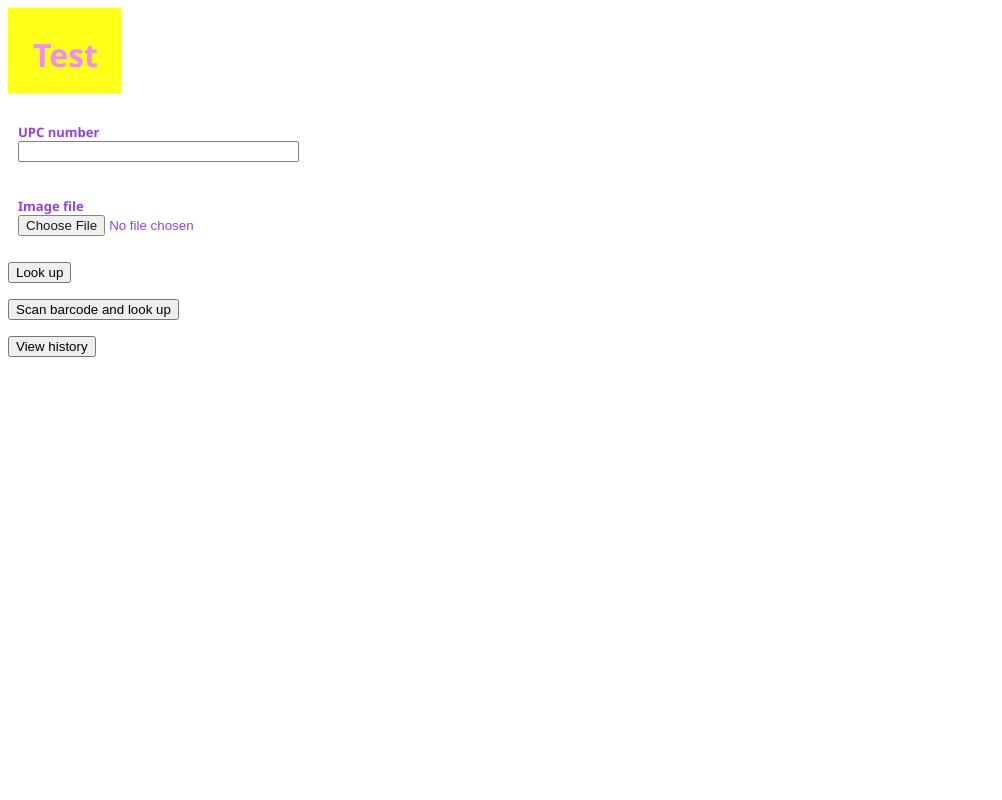
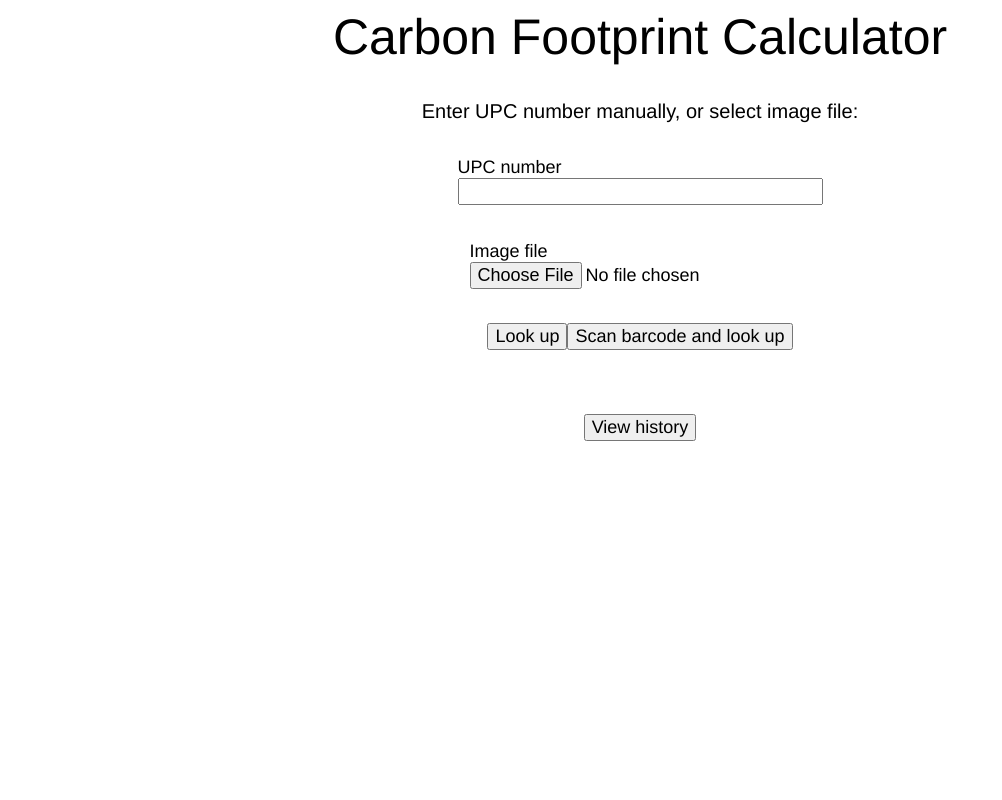
Before and after one commit to BlueFish6543/carbon-calculator, a Flask app: page / in a window 1280 px wide. Shown: the whole page, without its empty margins (0-1002 px from the left). Run offline with Flask 2, Linux system fonts and the light colour scheme; parts of the project's set-up code (start-up, migrations or seed data) failed here and were passed over; some libraries are stand-ins or nearby versions.

Commit message:
Improve CSS

```diff
--- a/static/styles/index.css
+++ b/static/styles/index.css
@@ -1,32 +1,55 @@
+html, body, input, button {
+    font-family: 'Helvetica Neue', 'Helevetica', 'Arial', 'sans-serif';
+}
+
 h1 {
-
-    padding:25px;
-    /* border: 2px solid black; */
-    background-color: yellow;
-    font-family: 'Segoe UI';
-    height: 35px;
-    width: 5%;
-    opacity: .9;
-    margin-bottom: 20px;
-    color: violet;
+    font-weight: lighter;
+    font-size: 50;
 }
 
 h2 {
-    /* border: 2px solid black; */
-    font-family: 'Segoe UI';
-    font-size: small;
-    font-weight: bold;
-    /* height: 10px; */
-    width: 50%;
-    opacity: .9;
-    margin-bottom: 15px;
-    padding: 10px;
-    color: blueviolet;
-
+    font-weight: lighter;
+    font-size: 20;
 }
 
-p {
-    font-family: 'Segoe UI';
-    text-align: left;
-    color: blue;
+h3 {
+    font-weight: lighter;
+    font-size: 18;
 }
+
+.subtitle {
+    font-weight: lighter;
+    font-size: 35;
+}
+
+input, button {
+    font-size: 18
+}
+
+.flex {
+    display: -webkit-box;
+    display: -webkit-flex;
+    display: -ms-flexbox;
+    display: flex; }
+
+.flex-row {
+    -webkit-box-orient: horizontal;
+    -webkit-box-direction: normal;
+    -webkit-flex-direction: row;
+        -ms-flex-direction: row;
+            flex-direction: row; }
+
+.flex-center {
+    -webkit-box-pack: center;
+    -webkit-justify-content: center;
+        -ms-flex-pack: center;
+            justify-content: center; }
+
+table {
+    border-collapse: collapse;
+}
+
+th, td {
+    border: 1px solid #000000;
+    font-size: 18;
+}
--- a/templates/index.html
+++ b/templates/index.html
@@ -1,24 +1,33 @@
 <head>
-    <h1>Test</h1>
+    <h1 class="flex flex-row flex-center">Carbon Footprint Calculator</h1>
     <link rel="stylesheet" href="{{ url_for('static', filename='styles/index.css') }}">
 </head>
 
-<form action="" method="post" novalidate enctype="multipart/form-data">
+<h2 class="flex flex-row flex-center">Enter UPC number manually, or select image file:</h2>
+<form action="" method="post" novalidate enctype="multipart/form-data" >
     {{ form.hidden_tag() }}
-    <h2>
+    <div class="flex flex-row flex-center">
+    <h3>
         {{ form.upc.label }}<br>
         {{ form.upc(size=32) }}
-    </h2>
-    <h2>
-    	{{form.image.label}}<br>
-    	{{form.image}}
-    </h2>
+    </h3>
+    </div>
+    <div class="flex flex-row flex-center">
+    <h3>
+    	{{ form.image.label }}<br>
+    	{{ form.image }}
+    </h3>
+    </div>
+    <div class="flex flex-row flex-center">
     <p>{{ form.submit() }}</p>
     <p>{{ form.barcode_submit() }}</p>
+    </div>
+    <div class="flex flex-row flex-center">
     {% autoescape false %}
     <p>{{ text }}</p>
     {% endautoescape %}
+    </div>
 </form>
-<form action="/history" method="post">
+<form action="/history" method="post" class="flex flex-row flex-center">
     <button type="submit">View history</button>
 </form>
```
Also changed, not shown: static/styles/history.css (deleted, +0 -20 lines), templates/history.html (+12 -7 lines).
